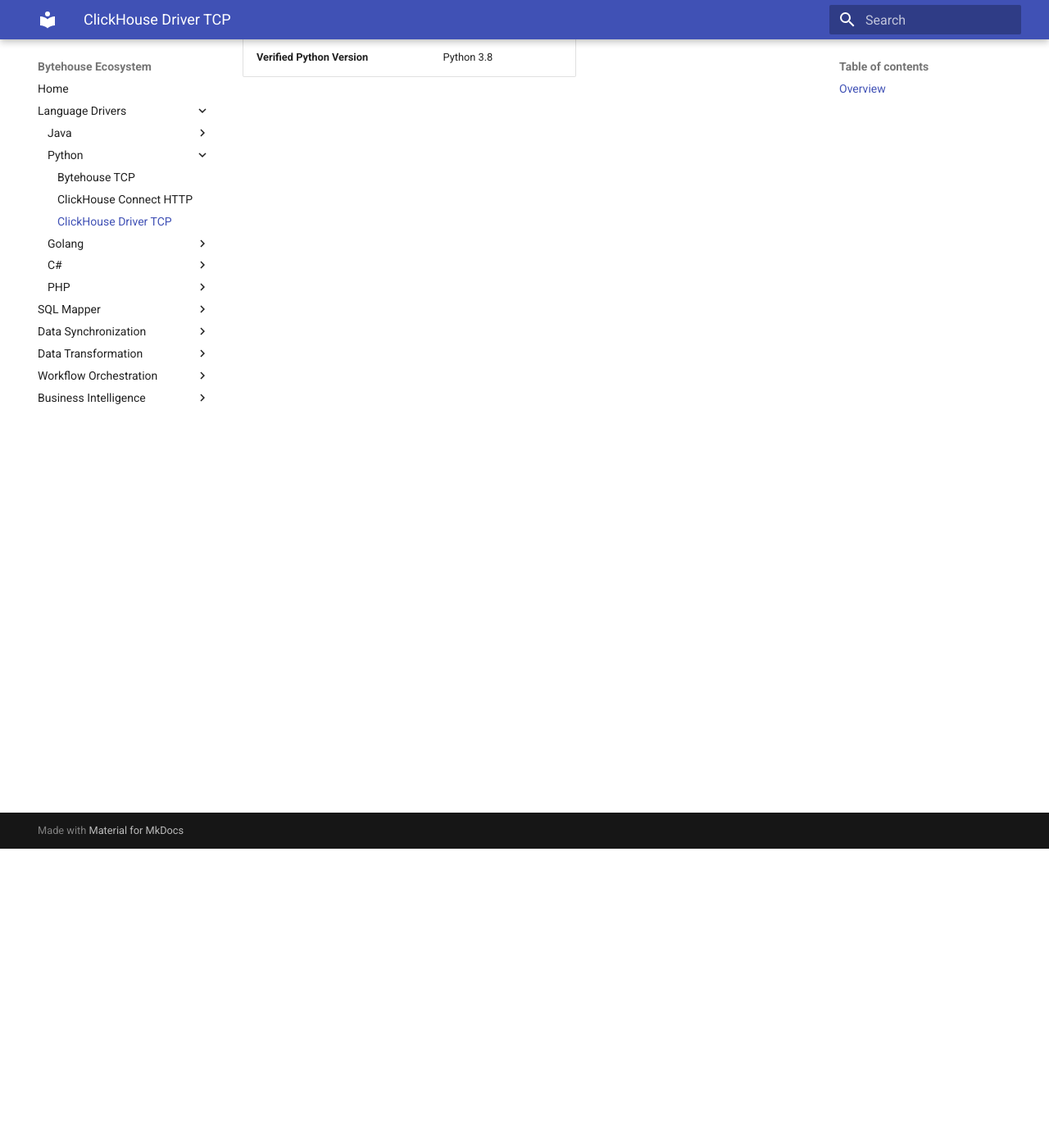
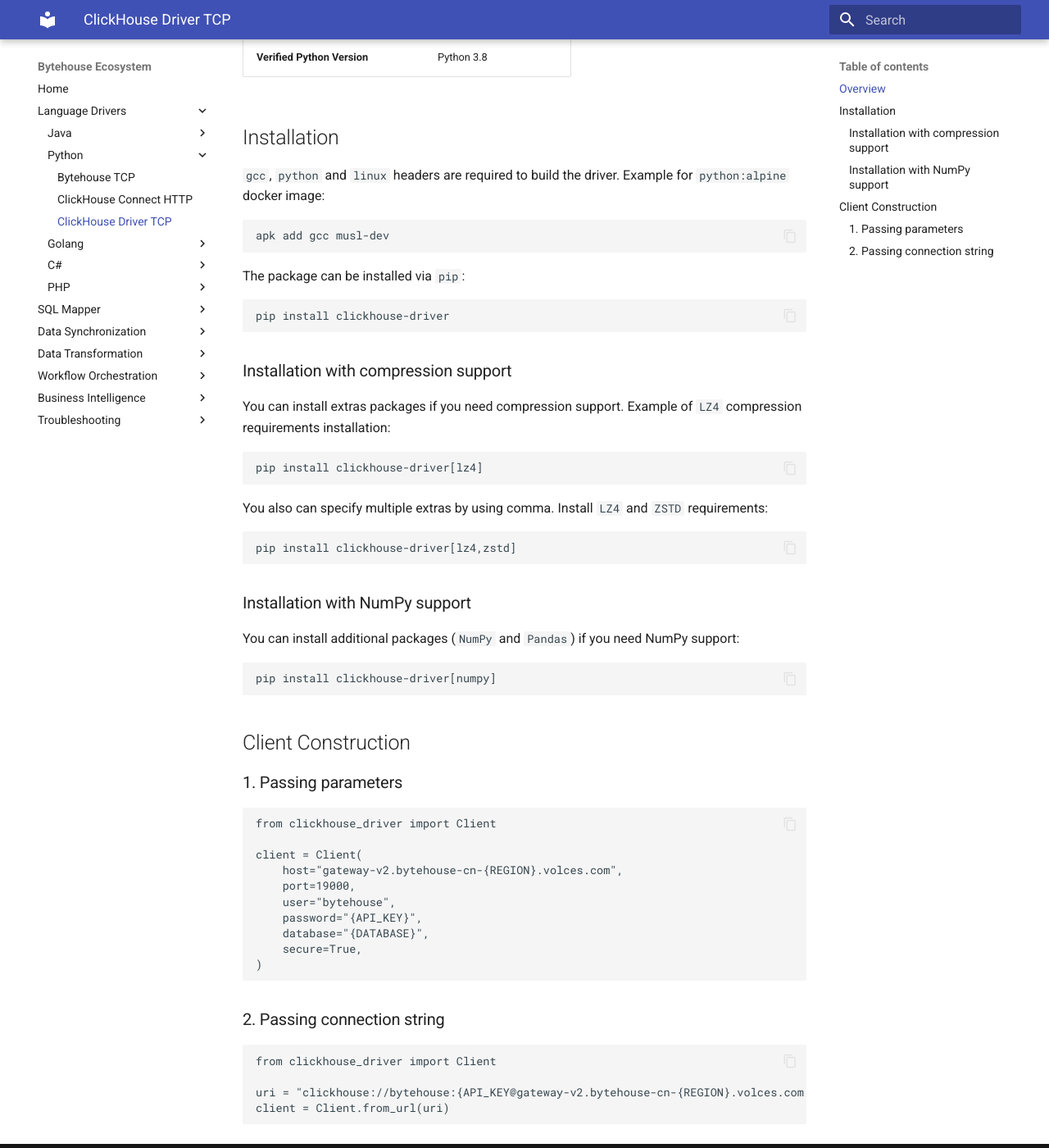
Before and after one commit to bytehouse-docs/ecosystem, an MkDocs documentation site: the page built from docs/python/clickhouse-driver-tcp.md, in a window 1280 px wide and 1400 px high, scrolled down 365 px. Shown: the whole window at 82% size. Built offline with MkDocs 1.6.1 and Material for MkDocs 9.7.7, drawn with Linux system fonts in a browser that asks for light colours.

Commit message:
Add clickhouse-driver url docs

````diff
--- a/docs/python/clickhouse-driver-tcp.md
+++ b/docs/python/clickhouse-driver-tcp.md
@@ -1,9 +1,57 @@
 # ClickHouse Driver (TCP)
 
 ## Overview
-| **Description**                     | **Details**                                                                  |
-|-------------------------------------|------------------------------------------------------------------------------|
-| **Github Repository**               | [GitHub - clickhouse-driver](https://github.com/mymarilyn/clickhouse-driver) |
-| **ClickHouse Documentation Page**   | [ClickHouse Docs](https://clickhouse-driver.readthedocs.io/en/latest/)       |
-| **Base ClickHouse Connect Version** | [0.2.9](https://pypi.org/project/clickhouse-driver/0.2.9/)                   |
-| **Verified Python Version**         | Python 3.8                                                                   |
+| **Description**                    | **Details**                                                                  |
+|------------------------------------|------------------------------------------------------------------------------|
+| **Github Repository**              | [GitHub - clickhouse-driver](https://github.com/mymarilyn/clickhouse-driver) |
+| **ClickHouse Documentation Page**  | [ClickHouse Docs](https://clickhouse-driver.readthedocs.io/en/latest/)       |
+| **Base ClickHouse Driver Version** | [0.2.9](https://pypi.org/project/clickhouse-driver/0.2.9/)                   |
+| **Verified Python Version**        | Python 3.8                                                                   |
+
+## Installation
+`gcc`, `python` and `linux` headers are required to build the driver. Example for `python:alpine` docker image:
+```bash
+apk add gcc musl-dev
+```
+The package can be installed via `pip`:
+```bash
+pip install clickhouse-driver
+```
+
+### Installation with compression support
+You can install extras packages if you need compression support. Example of `LZ4` compression requirements installation:
+```bash
+pip install clickhouse-driver[lz4]
+```
+You also can specify multiple extras by using comma. Install `LZ4` and `ZSTD` requirements:
+```bash
+pip install clickhouse-driver[lz4,zstd]
+```
+
+### Installation with NumPy support
+You can install additional packages (`NumPy` and `Pandas`) if you need NumPy support:
+```bash
+pip install clickhouse-driver[numpy]
+```
+
+## Client Construction
+### 1. Passing parameters
+```python
+from clickhouse_driver import Client
+
+client = Client(
+    host="gateway-v2.bytehouse-cn-{REGION}.volces.com",
+    port=19000,
+    user="bytehouse",
+    password="{API_KEY}",
+    database="{DATABASE}",
+    secure=True,
+)
+```
+### 2. Passing connection string
+```python
+from clickhouse_driver import Client
+
+uri = "clickhouse://bytehouse:{API_KEY@gateway-v2.bytehouse-cn-{REGION}.volces.com:19000/{DATABASE}?secure=True"
+client = Client.from_url(uri)
+```
--- a/mkdocs.yml
+++ b/mkdocs.yml
@@ -43,6 +43,8 @@
           - ClickHouse Java HTTP: tableau/clickhouse-java-http.md
       - PowerBI:
           - ClickHouse ODBC HTTP: powerbi/clickhouse-odbc-http.md
+  - Troubleshooting:
+      - Python: troubleshooting/python.md
 
 theme:
   name: material
````
Also changed, not shown: docs/troubleshooting/python.md (added, +27 -0 lines).
